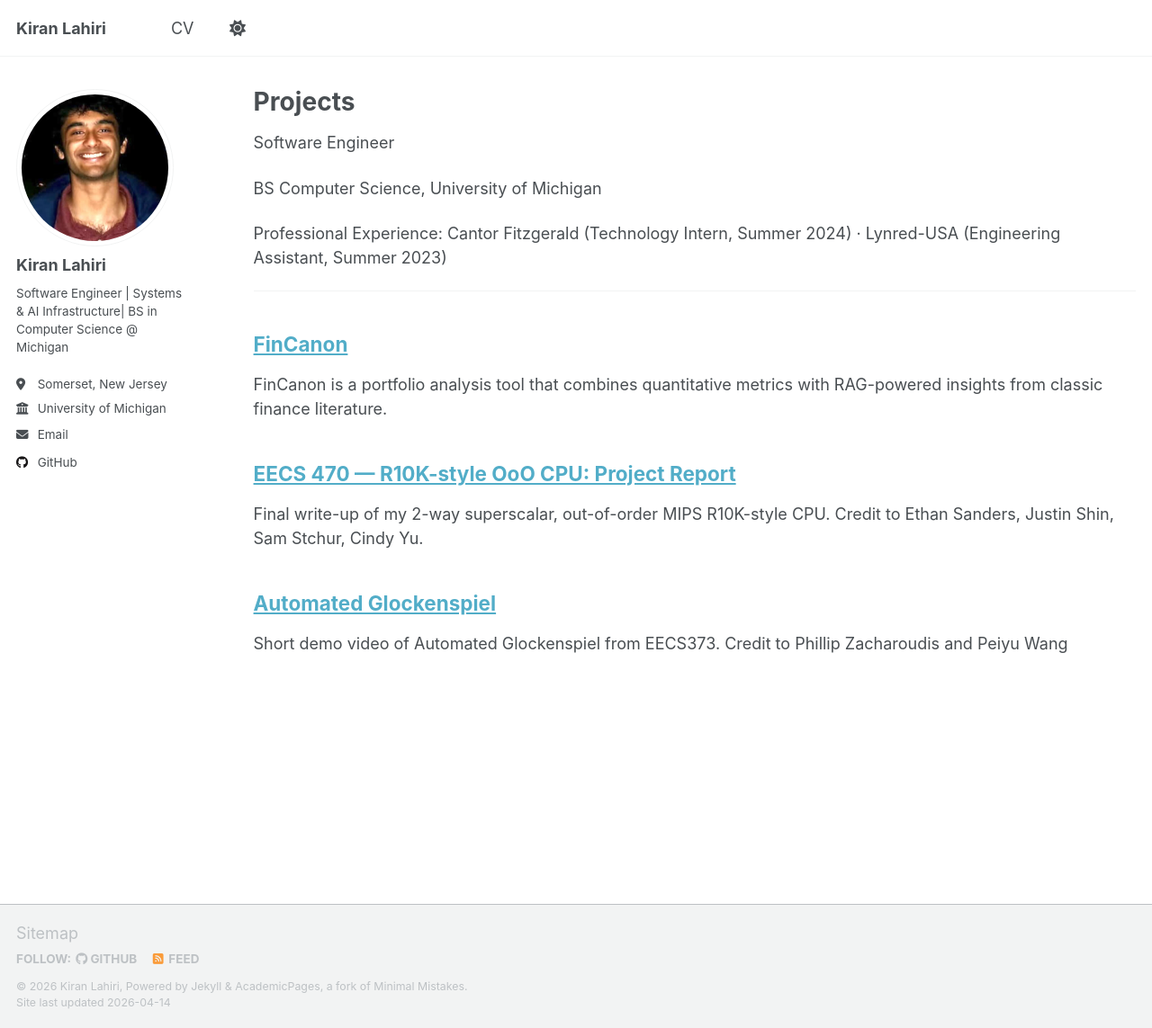
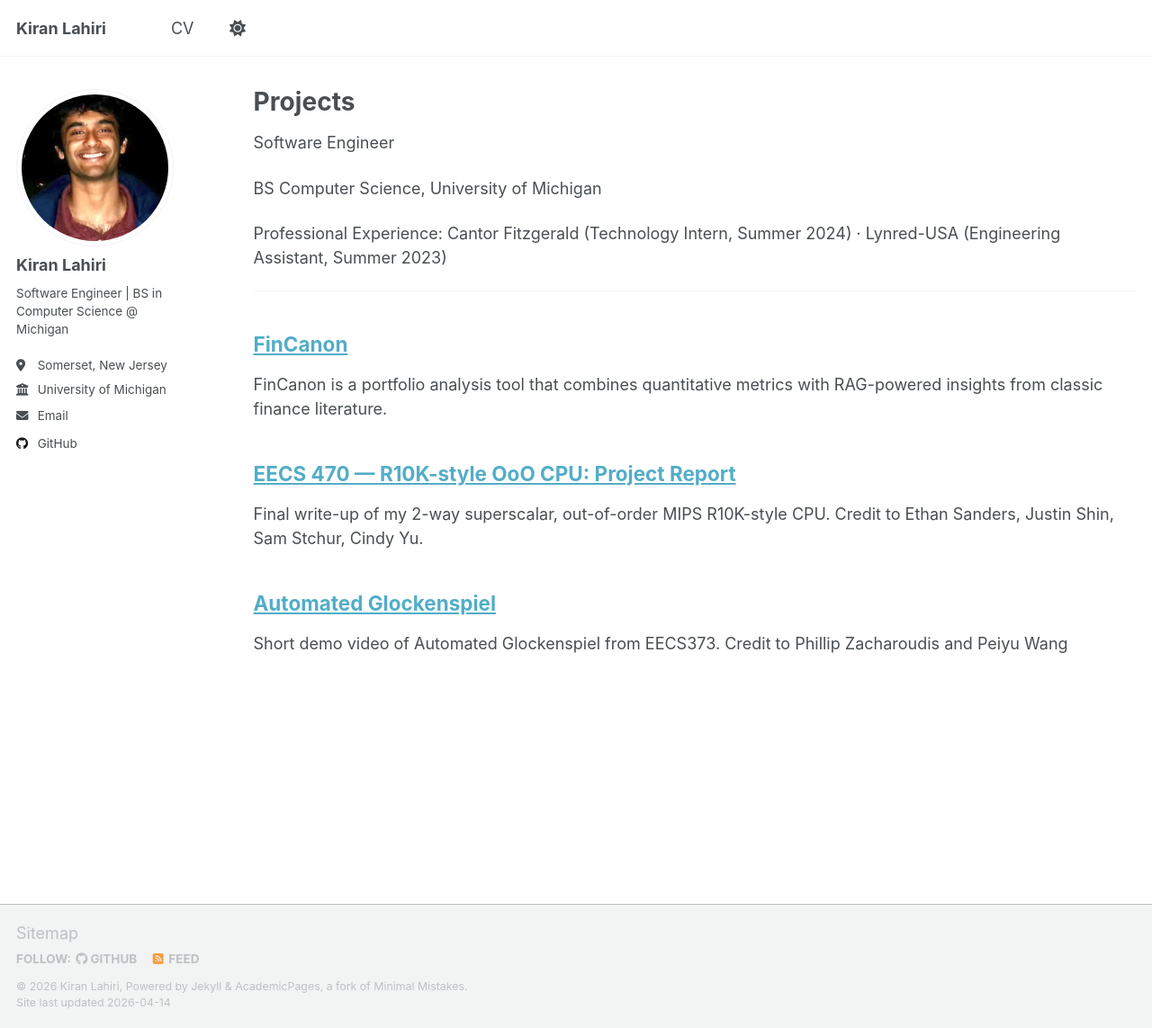
Before and after one commit to kiranlahiri/kiranlahiri.github.io, a Jekyll site: the page built from _pages/about.md, in a window 1280 px wide and 1143 px high. Shown: the whole window at 90% size. Built offline with Jekyll 4.4.1, drawn with Linux system fonts in a browser that asks for light colours; a script that is not in the unit is left out.

Commit message:
updating profile

```diff
--- a/_config.yml
+++ b/_config.yml
@@ -25,7 +25,7 @@ author:
   avatar           : "kiran_resized_bright.jpg"
   name             : "Kiran Lahiri"
   pronouns         : # example: "she/her"
-  bio              : "Software Engineer | Systems & AI Infrastructure| BS in Computer Science @ Michigan"
+  bio              : "Software Engineer | BS in Computer Science @ Michigan"
   location         : "Somerset, New Jersey"
   employer         : "University of Michigan"
   uri              : # URL
```
